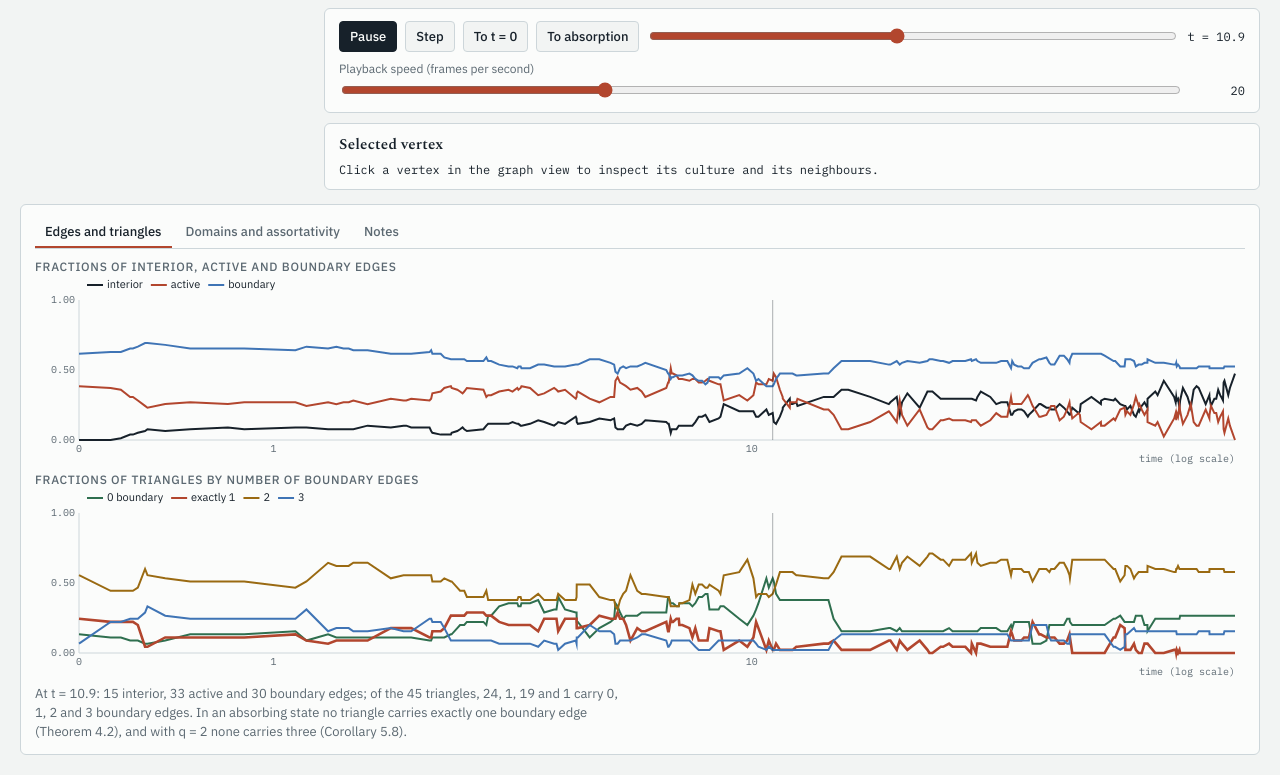
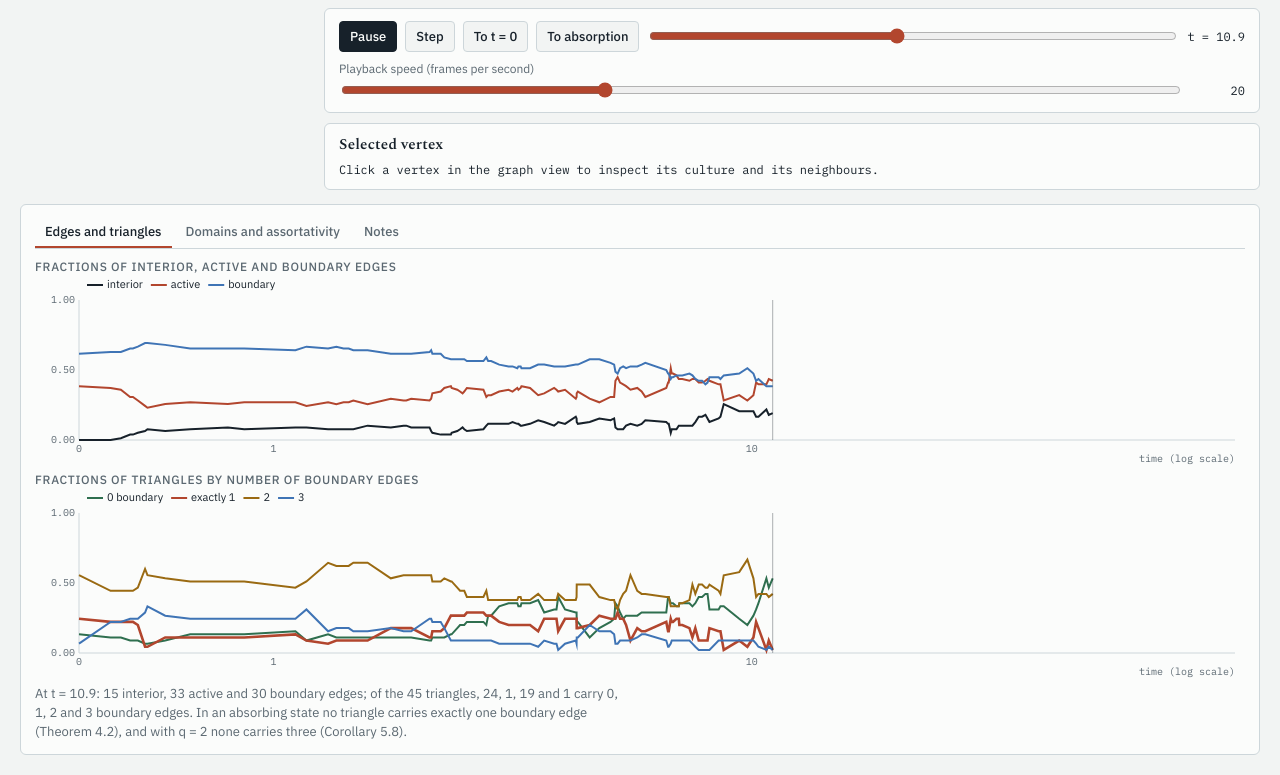
Before and after one commit to mboudour/axelrod-absorbing-states, a plain HTML site: page docs/index.html in a window 1280 px wide. Shown: the part 943-1718 px from the top of the page. Drawn offline with nearby package versions, Linux system fonts and the light colour scheme.

Commit message:
Simulator: time-series panels now grow with the playback time

```diff
--- a/docs/index.html
+++ b/docs/index.html
@@ -596,7 +596,7 @@ function chart(cv, series, opts) {
   c.textAlign = 'right'; c.fillText('time (log scale)', w - m.r, h - m.b + 14);
   for (const s of series) {
     c.beginPath(); let started = false;
-    s.y.forEach((v, i) => { if (isNaN(v)) { started = false; return; } const px = X(T[i]), py = Y(v); if (!started) { c.moveTo(px, py); started = true; } else c.lineTo(px, py); });
+    s.y.forEach((v, i) => { if (i > cur || isNaN(v)) { started = false; return; } const px = X(T[i]), py = Y(v); if (!started) { c.moveTo(px, py); started = true; } else c.lineTo(px, py); });
     c.strokeStyle = s.col; c.lineWidth = s.lw || 2; c.setLineDash(s.dash || []); c.stroke(); c.setLineDash([]);
   }
   const xc = X(frames[cur].t); c.strokeStyle = css('--ink'); c.globalAlpha = 0.35; c.lineWidth = 1; c.beginPath(); c.moveTo(xc, m.t); c.lineTo(xc, h - m.b); c.stroke(); c.globalAlpha = 1;
```
